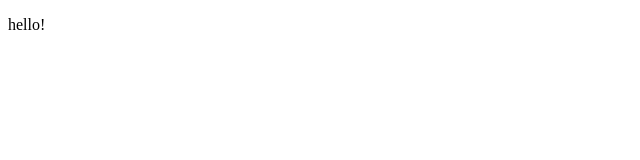
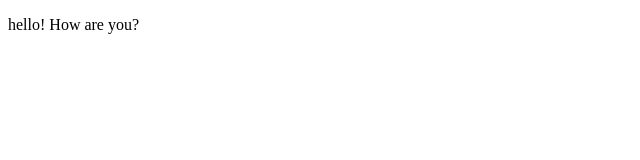
Before and after one commit to pkuranowska/new-repository2, a plain HTML site: page index.html in a window 1280 px wide. Shown: the whole page, without its empty margins (0-640 px from the left). Drawn offline with Linux system fonts and the light colour scheme.

Commit message:
Update index.html

```diff
--- a/index.html
+++ b/index.html
@@ -6,6 +6,6 @@
 
     </head>
         <body>
-<p>hello!</p>
+<p>hello! How are you?</p>
         </body>
 </html>
```
